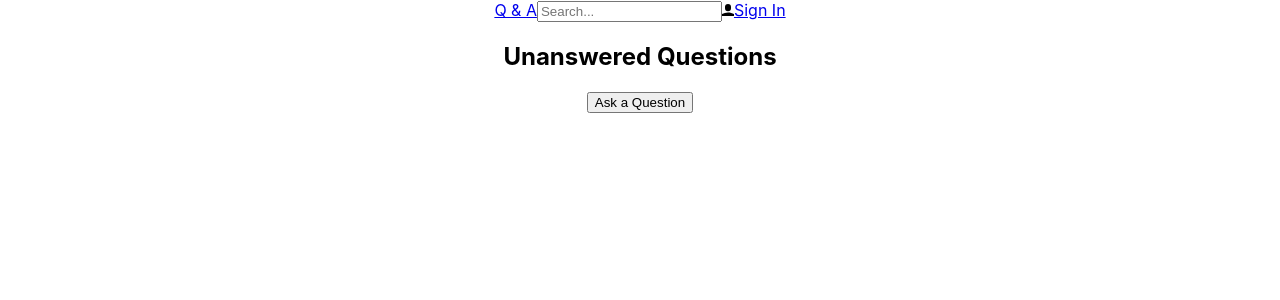
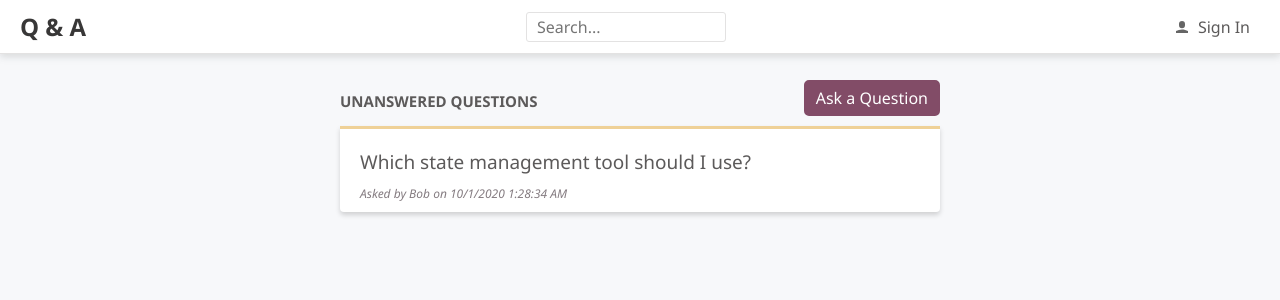
Before and after one commit to jonaMclaurin/Q-A-React-and-C-, a React (Create React App) app in the folder frontend/: page / in a window 1280 px wide. Shown: the top 300 px of the page. Built offline with nearby package versions, Linux system fonts and the light colour scheme.

Commit message:
added Question, QuestionList and styles

```diff
--- a/frontend/package.json
+++ b/frontend/package.json
@@ -3,6 +3,8 @@
   "version": "0.1.0",
   "private": true,
   "dependencies": {
+    "@emotion/core": "^10.0.35",
+    "@emotion/styled": "^10.0.27",
     "@testing-library/jest-dom": "^4.2.4",
     "@testing-library/react": "^9.3.2",
     "@testing-library/user-event": "^7.1.2",
--- a/frontend/src/App.css
+++ /dev/null
@@ -1,38 +0,0 @@
-.App {
-  text-align: center;
-}
-
-.App-logo {
-  height: 40vmin;
-  pointer-events: none;
-}
-
-@media (prefers-reduced-motion: no-preference) {
-  .App-logo {
-    animation: App-logo-spin infinite 10s linear;
-  }
-}
-
-.App-header {
-  background-color: #282c34;
-  min-height: 100vh;
-  display: flex;
-  flex-direction: column;
-  align-items: center;
-  justify-content: center;
-  font-size: calc(10px + 2vmin);
-  color: white;
-}
-
-.App-link {
-  color: #61dafb;
-}
-
-@keyframes App-logo-spin {
-  from {
-    transform: rotate(0deg);
-  }
-  to {
-    transform: rotate(360deg);
-  }
-}
--- a/frontend/src/App.tsx
+++ b/frontend/src/App.tsx
@@ -1,12 +1,20 @@
+/** @jsx jsx */
+import { css, jsx } from '@emotion/core';
 import React from 'react';
-import './App.css';
 
 import { Header } from './Components/Header/Header';
 import { HomePage } from './Components/HomePage/HomePage';
+import { fontFamily, fontSize, gray2 } from './Styles/Styles';
 
 function App() {
   return (
-    <div className="App">
+    <div
+      css={css`
+        font-family: ${fontFamily};
+        font-size: ${fontSize};
+        color: ${gray2};
+      `}
+    >
       <Header />
       <HomePage />
     </div>
--- a/frontend/src/Components/Header/Header.tsx
+++ b/frontend/src/Components/Header/Header.tsx
@@ -1,11 +1,73 @@
+/** @jsx jsx */
+import { css, jsx } from '@emotion/core';
+import { fontFamily, fontSize, gray1, gray2, gray5 } from '../../Styles/Styles';
 import React from 'react';
 import { UserIcon } from '../Icons/Icons';
 
 export const Header = () => (
-  <div>
-    <a href="./">Q & A</a>
-    <input type="text" placeholder="Search..." />
-    <a href="./signin">
+  <div
+    css={css`
+      position: fixed;
+      box-sizing: border-box;
+      top: 0;
+      width: 100%;
+      display: flex;
+      align-items: center;
+      justify-content: space-between;
+      padding: 10px 20px;
+      background-color: #fff;
+      border-bottom: 1px solid ${gray5};
+      box-shadow: 0 3px 7px 0 rgba(110, 112, 114, 0.21);
+    `}
+  >
+    <a
+      css={css`
+        font-size: 24px;
+        font-weight: bold;
+        color: ${gray1};
+        text-decoration: none;
+      `}
+      href="./"
+    >
+      Q & A
+    </a>
+    <input
+      type="text"
+      placeholder="Search..."
+      css={css`
+        box-sizing: border-box;
+        font-family: ${fontFamily};
+        font-size: ${fontSize};
+        padding: 8px 10px;
+        border: 1px solid ${gray5};
+        border-radius: 3px;
+        color: ${gray2};
+        background-color: white;
+        width: 200px;
+        height: 30px;
+        :focus {
+          outline-color: ${gray5};
+        }
+      `}
+    />
+    <a
+      href="./signin"
+      css={css`
+        font-family: ${fontFamily};
+        font-size: ${fontSize};
+        padding: 5px 10px;
+        background-color: transparent;
+        color: ${gray2};
+        text-decoration: none;
+        cursor: pointer;
+        span {
+          margin-left: 10px;
+        }
+        :focus {
+          outline-color: ${gray5};
+        }
+      `}
+    >
       <UserIcon />
       <span>Sign In</span>
     </a>
--- a/frontend/src/Components/HomePage/HomePage.tsx
+++ b/frontend/src/Components/HomePage/HomePage.tsx
@@ -1,10 +1,39 @@
+/** @jsx jsx */
+import { css, jsx } from '@emotion/core';
 import React from 'react';
 
+import { PrimaryButton } from '../../Styles/Styles';
+import { QuestionList } from '../QuestionList/QuestionList';
+import { getUnansweredQuestions } from '../../Data/QuestionsData';
+
 export const HomePage = () => (
-  <div>
-    <div>
-      <h2> Unanswered Questions </h2>
-      <button> Ask a Question </button>
+  <div
+    css={css`
+      margin: 50px auto 20px auto;
+      padding: 30px 20px;
+      max-width: 600px;
+    `}
+  >
+    <div
+      css={css`
+        display: flex;
+        align-items: center;
+        justify-content: space-between;
+      `}
+    >
+      <h2
+        css={css`
+          font-size: 15px;
+          font-weight: bold;
+          margin: 10px 0px 5px;
+          text-align: center;
+          text-transform: uppercase;
+        `}
+      >
+        Unanswered Questions
+      </h2>
+      <PrimaryButton> Ask a Question </PrimaryButton>
     </div>
+    <QuestionList data={getUnansweredQuestions()} />
   </div>
 );
--- a/frontend/src/Components/Icons/Icons.tsx
+++ b/frontend/src/Components/Icons/Icons.tsx
@@ -1,4 +1,15 @@
+/** @jsx jsx */
+import { css, jsx } from '@emotion/core';
 import React from 'react';
 import user from '../../Assets/user.svg';
 
-export const UserIcon = () => <img src={user} alt="User" width="12px" />;
+export const UserIcon = () => (
+  <img
+    src={user}
+    alt="User"
+    css={css`
+      width: 12px;
+      opacity: 0.6;
+    `}
+  />
+);
--- /dev/null
+++ b/frontend/src/Components/Question/Question.tsx
@@ -0,0 +1,38 @@
+import { FC } from 'react';
+/** @jsx jsx */
+import { css, jsx } from '@emotion/core';
+import { QuestionData } from '../../Data/QuestionsData';
+import { gray3 } from '../../Styles/Styles';
+import React from 'react';
+
+interface Props {
+  data: QuestionData;
+}
+
+export const Question: FC<Props> = ({ data }) => (
+  <div
+    css={css`
+      padding: 10px 0px;
+    `}
+  >
+    <div
+      css={css`
+        padding: 10px 0px;
+        font-size: 19px;
+      `}
+    >
+      {data.title}
+    </div>
+    <div
+      css={css`
+        font-size: 12px;
+        font-style: italic;
+        color: ${gray3};
+      `}
+    >
+      {`Asked by ${
+        data.userName
+      } on ${data.created.toLocaleDateString()} ${data.created.toLocaleTimeString()} `}
+    </div>
+  </div>
+);
--- /dev/null
+++ b/frontend/src/Components/QuestionList/QuestionList.tsx
@@ -0,0 +1,41 @@
+import { FC } from 'react';
+/** @jsx jsx */
+import { css, jsx } from '@emotion/core';
+import React from 'react';
+
+import { gray5, accent2 } from '../../Styles/Styles';
+import { QuestionData } from '../../Data/QuestionsData';
+import { Question } from '../Question/Question';
+
+interface Props {
+  data: QuestionData[];
+}
+
+export const QuestionList: FC<Props> = ({ data }) => (
+  <ul
+    css={css`
+      list-style: none;
+      margin: 10px 0 0 0;
+      padding: 0px 20px;
+      background-color: #fff;
+      border-bottom-left-radius: 4px;
+      border-bottom-right-radius: 4px;
+      border-top: 3px solid ${accent2};
+      box-shadow: 0 3px 5px 0 rgba(0, 0, 0, 0.16);
+    `}
+  >
+    {data.map((question) => (
+      <li
+        key={question.questionId}
+        css={css`
+          border-top: 1px solid ${gray5};
+          :first-of-type {
+            border-top: none;
+          }
+        `}
+      >
+        <Question data={question} />
+      </li>
+    ))}
+  </ul>
+);
--- /dev/null
+++ b/frontend/src/Styles/Styles.ts
@@ -0,0 +1,39 @@
+import styled from '@emotion/styled';
+
+export const gray1 = '#383737';
+export const gray2 = '#5c5a5a';
+export const gray3 = '#857c81';
+export const gray4 = '#b9b9b9';
+export const gray5 = '#e3e2e2';
+export const gray6 = '#f7f8fa';
+
+export const primary1 = '#681c41';
+export const primary2 = '#824c67';
+
+export const accent1 = '#dbb365';
+export const accent2 = '#efd197';
+
+export const fontFamily = "'Segoe UI', 'Helvetica Neue',sans-serif";
+export const fontSize = '16px';
+
+export const PrimaryButton = styled.button`
+  background-color: ${primary2};
+  border-color: ${primary2};
+  border-style: solid;
+  border-radius: 5px;
+  font-family: ${fontFamily};
+  font-size: ${fontSize};
+  padding: 5px 10px;
+  color: white;
+  cursor: pointer;
+  :hover {
+    background-color: ${primary1};
+  }
+  :focus {
+    outline-color: ${primary2};
+  }
+  :disabled {
+    opacity: 0.5;
+    cursor: not-allowed;
+  }
+`;
--- a/frontend/src/index.css
+++ b/frontend/src/index.css
@@ -1,13 +1,9 @@
 body {
   margin: 0;
+  background-color: #f7f8fa;
   font-family: -apple-system, BlinkMacSystemFont, 'Segoe UI', 'Roboto', 'Oxygen',
     'Ubuntu', 'Cantarell', 'Fira Sans', 'Droid Sans', 'Helvetica Neue',
     sans-serif;
   -webkit-font-smoothing: antialiased;
   -moz-osx-font-smoothing: grayscale;
 }
-
-code {
-  font-family: source-code-pro, Menlo, Monaco, Consolas, 'Courier New',
-    monospace;
-}
```
Also changed, not shown: 1 other file (tests, documents, lock files or other folders).
